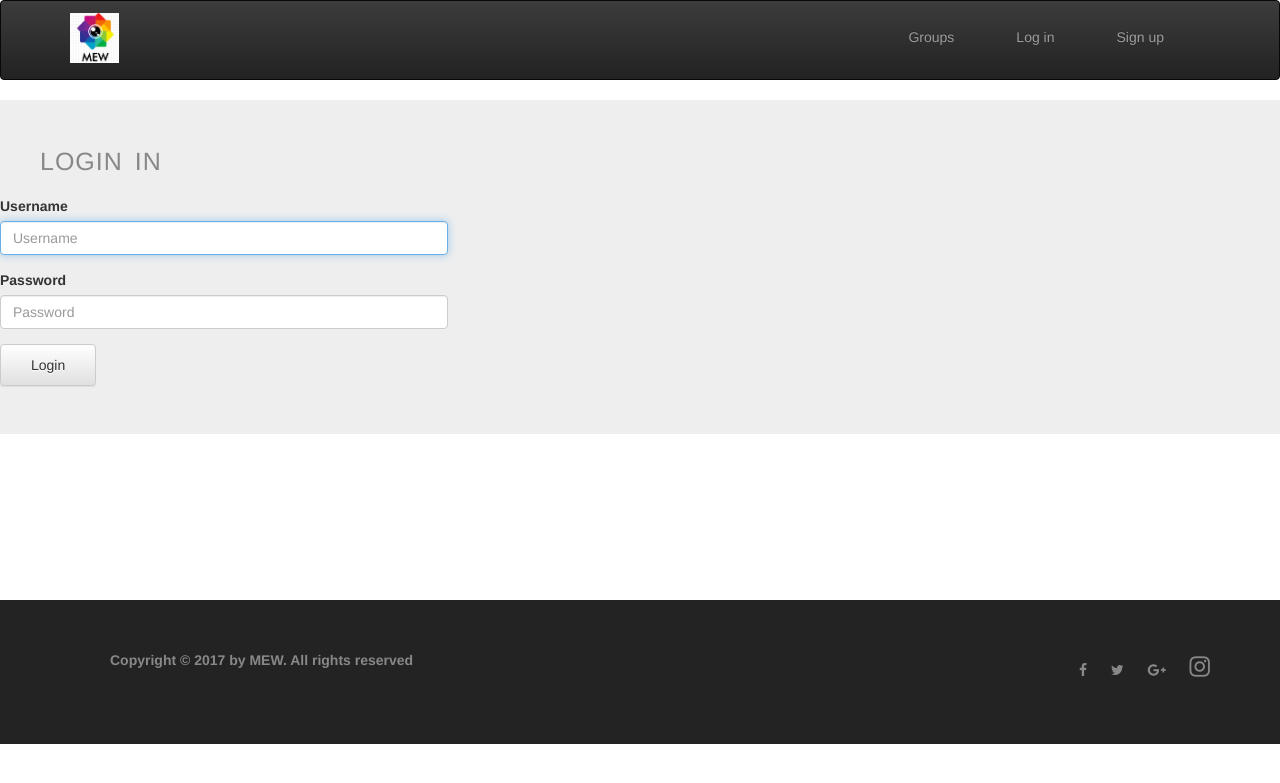
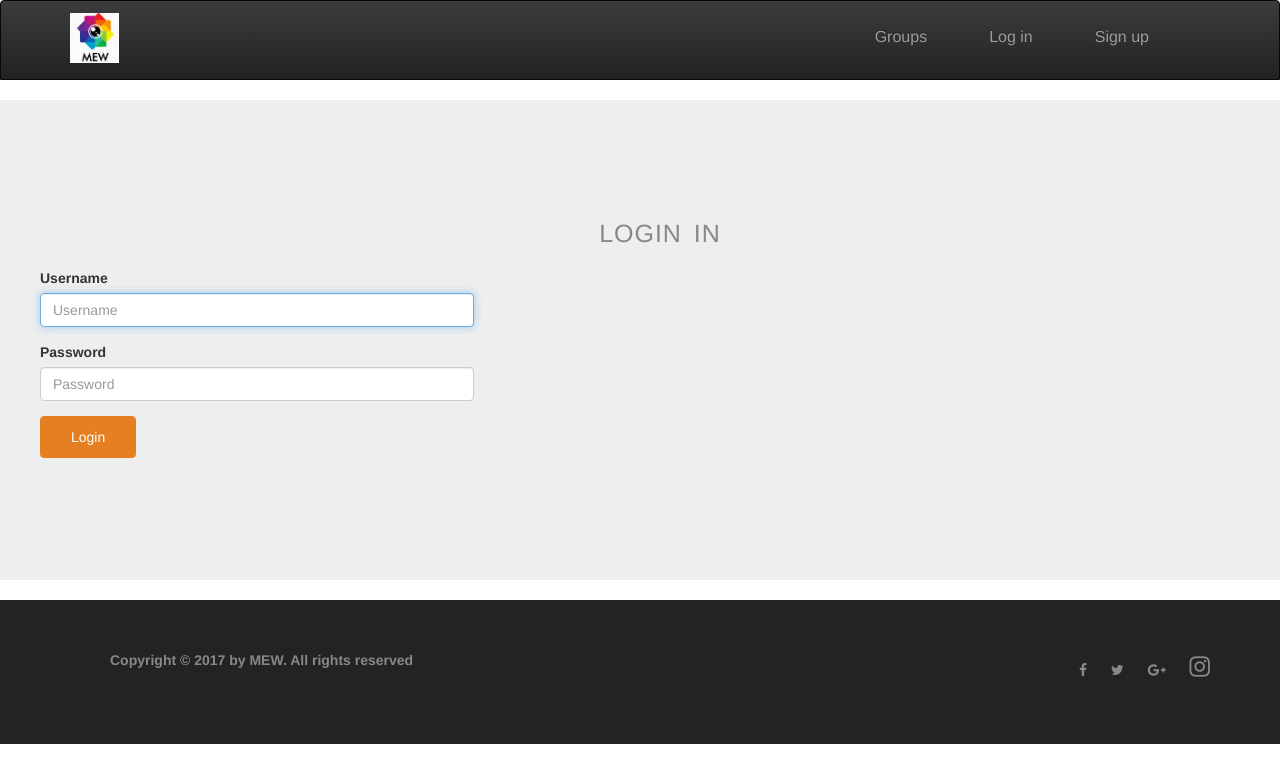
Before and after one commit to andela-iakande/meet-up-experts, a Django app: page /accounts/login/ in a window 1280 px wide. Shown: the top 783 px of the page. Run offline with Django 3.2, Linux system fonts and the light colour scheme; some libraries are stand-ins or nearby versions.

Commit message:
add login content

```diff
--- a/meelorlah/accounts/templates/accounts/login.html
+++ b/meelorlah/accounts/templates/accounts/login.html
@@ -7,7 +7,7 @@
     <form method="POST">
          {% csrf_token %}
          {% bootstrap_form form %}
-         <input type="submit" value="Login" class="btn btn-default">
+         <input type="submit" value="Login" class="btn btn-login">
     </form>
 </div>
 {% endblock %}
--- a/meelorlah/static/meelorlah/css/master.css
+++ b/meelorlah/static/meelorlah/css/master.css
@@ -343,6 +343,7 @@ h1.welcome {
   font-weight: 400;
   color: #888;
   margin-left: 40px;
+  text-align: center;
 }
 
 .form-control {
@@ -359,6 +360,43 @@ nav.navbar.navbar-inverse {
   height: 80px;
 }
 
-a.btn.btn-simple {
+a.btn.btn-simple-login {
   margin-top: 15px;
 }
+
+ul.nav.navbar-nav.navbar-right{
+  margin-left: auto;
+  margin-right: auto;
+  text-align: center;
+}
+
+.jumbotron {
+    padding-top: 120px;
+    height: 480px;
+}
+.form-group {
+  margin-bottom: 15px;
+  margin-left: 40px;
+}
+
+input.btn.btn-login {
+    margin-left: 40px;
+}
+
+input.btn.btn-login {
+  background-color: #e67e22;
+  color:#fff;
+  border: 1px solid #e67e22;
+  font-weight: 500;
+}
+
+input.btn.btn-login:hover {
+  background-color:#FAB77C;
+}
+.navbar-inverse, .navbar-inverse .navbar-nav>li>a:hover {
+  background-color: #cf6d17;
+  border-radius: 4px 4px 0 0;
+}
+a.btn.btn-simple-login {
+  font-size: 16px;
+}
--- a/meelorlah/templates/footer_partial.html
+++ b/meelorlah/templates/footer_partial.html
@@ -13,7 +13,7 @@
         </div>
         <div class="col-6">
             <ul class = "social-links">
-                <li> <a href="#"><i class="fa fa-facebook" aria-hidden="true"></i></a></li>
+                <li> <a href="https://www.facebook.com/search/top/?q=meelorlah%20elit%20world%20-%20mew" target="blank"><i class="fa fa-facebook" aria-hidden="true"></i></a></li>
                 <li> <a href="#"><i class="fa fa-twitter" aria-hidden="true"></i></a></li>
                 <li> <a href="#"><i class="fa fa-google-plus" aria-hidden="true"></i></a></li>
                 <li> <a href="#"><i class="fa fa-instagram" aria-hidden="true"></i></a></li>
--- a/meelorlah/templates/subnav-partial.html
+++ b/meelorlah/templates/subnav-partial.html
@@ -15,9 +15,9 @@
                 </div>
                 <div class="collapse navbar-collapse" id="myNavbar">
                 <ul class= "nav navbar-nav navbar-right">
-                        <li><a href="{% url 'groups:all' %}"class="btn btn-simple">Groups</a></li>
-                        <li><a href="{% url 'accounts:login' %}" class="btn btn-simple">Log in</a></li>
-                        <li><a href="{% url 'accounts:signup' %}" class="btn btn-simple">Sign up</a></li>
+                        <li><a href="{% url 'groups:all' %}"class="btn btn-simple-login">Groups</a></li>
+                        <li><a href="{% url 'accounts:login' %}" class="btn btn-simple-login">Log in</a></li>
+                        <li><a href="{% url 'accounts:signup' %}" class="btn btn-simple-login">Sign up</a></li>
                     </ul>
                 </div>
             </div>
```
